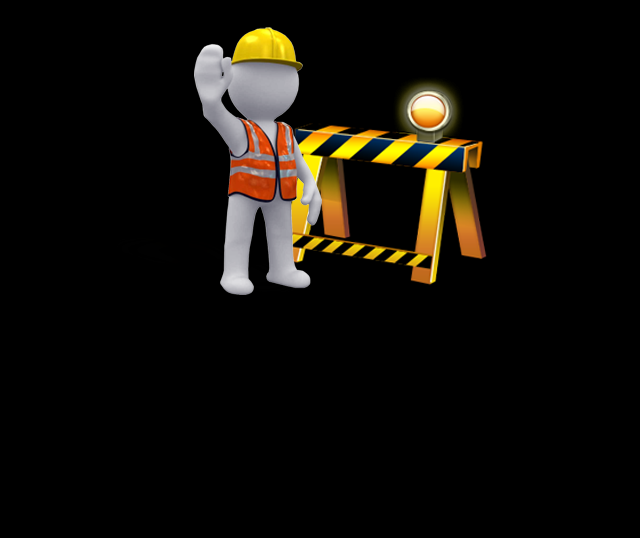
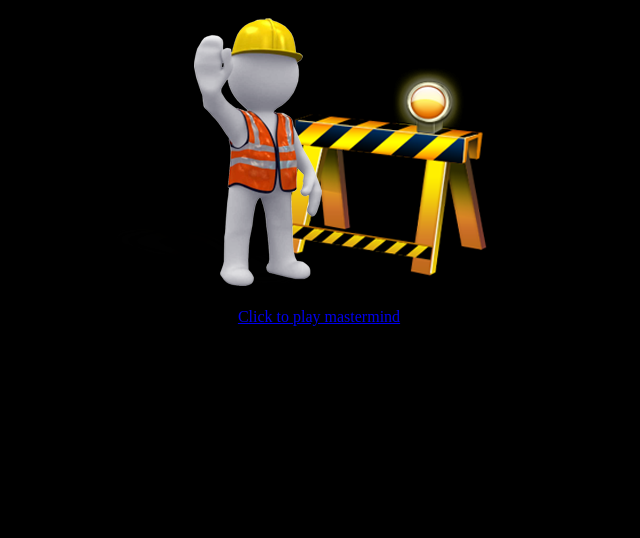
Before and after one commit to Esthuy/esthuy.github.io, a plain HTML site: page index.html in a window 1280 px wide. Shown: the part 262-800 px from the top of the page, without its empty margins (321-961 px from the left). Drawn offline with Linux system fonts and the light colour scheme.

Commit message:
linked to mastermind

```diff
--- a/index.html
+++ b/index.html
@@ -13,6 +13,8 @@
         <h1>En construction...</h1>
 
         <img src="./img/travaux.png" alt="Site en constructrion">
+
+        <a target="_blank" href="https://esthuy.github.io/mastermind/">Click to play mastermind</a>
     </div>
 
 </body>
```
